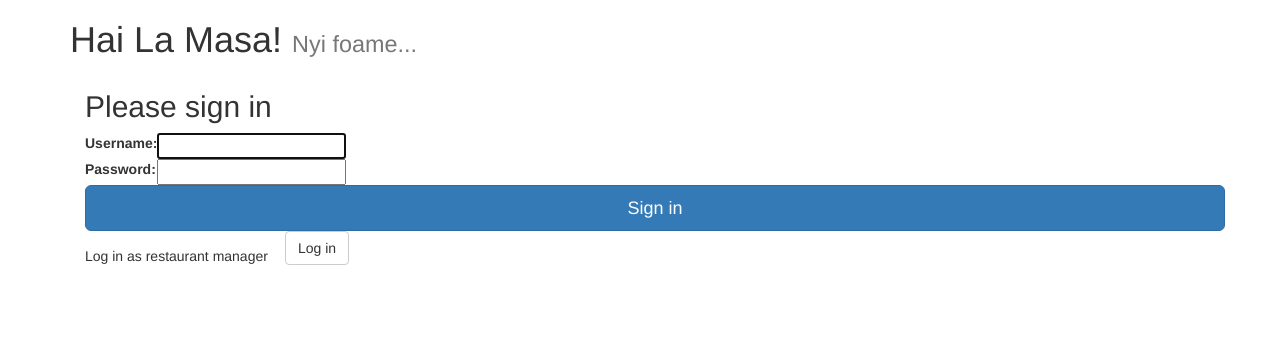
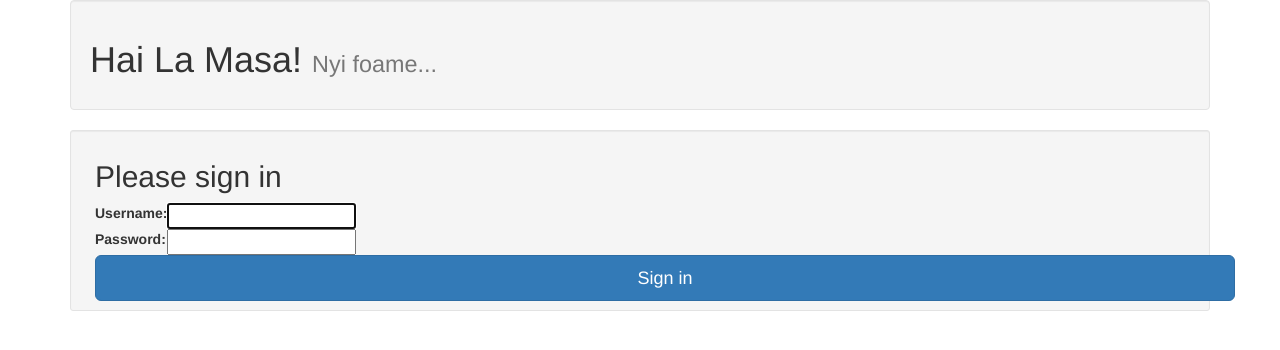
Before and after one commit to lorandDobai/django-HaiLaMasa, a Django app: page /login in a window 1280 px wide. Shown: the top 350 px of the page. Run offline with Django 3.2, Linux system fonts and the light colour scheme; some libraries are stand-ins or nearby versions.

Commit message:
Add a bit of styling.

```diff
--- a/HaiLaMasa/templates/base.html
+++ b/HaiLaMasa/templates/base.html
@@ -9,6 +9,7 @@
 </head>
 <body>
 <div class="container">
+    <div class="well">
         <div class="header clearfix">
             <nav>
                 {% if user.is_authenticated %}
@@ -24,18 +25,13 @@
                 <small>Nyi foame...</small>
             </h1>
         </div>
+    </div>
+    <div class="well well-sm">
         {% block content%}{% endblock content %}
+    </div>
     <footer class="footer">
-        <nav>
-            {% if user.is_authenticated == False %}
-            <ul class="nav nav-pills pull-left">
-                <li role="presentation"><p class="navbar-text">Log in as restaurant manager</p></li>
-                <li role="presentation">
-                    <button type="submit" class="btn btn-default">Log in</button>
-                </li>
-            </ul>
-            {% endif %}
-        </nav>
+        {% block footer %}
+        {% endblock footer %}
     </footer>
 </div>
 <!-- /container -->
```
Also changed, not shown: HaiLaMasa/templates/home.html (+11 -1 lines). Lines whose indentation alone changed are shown as unchanged.
